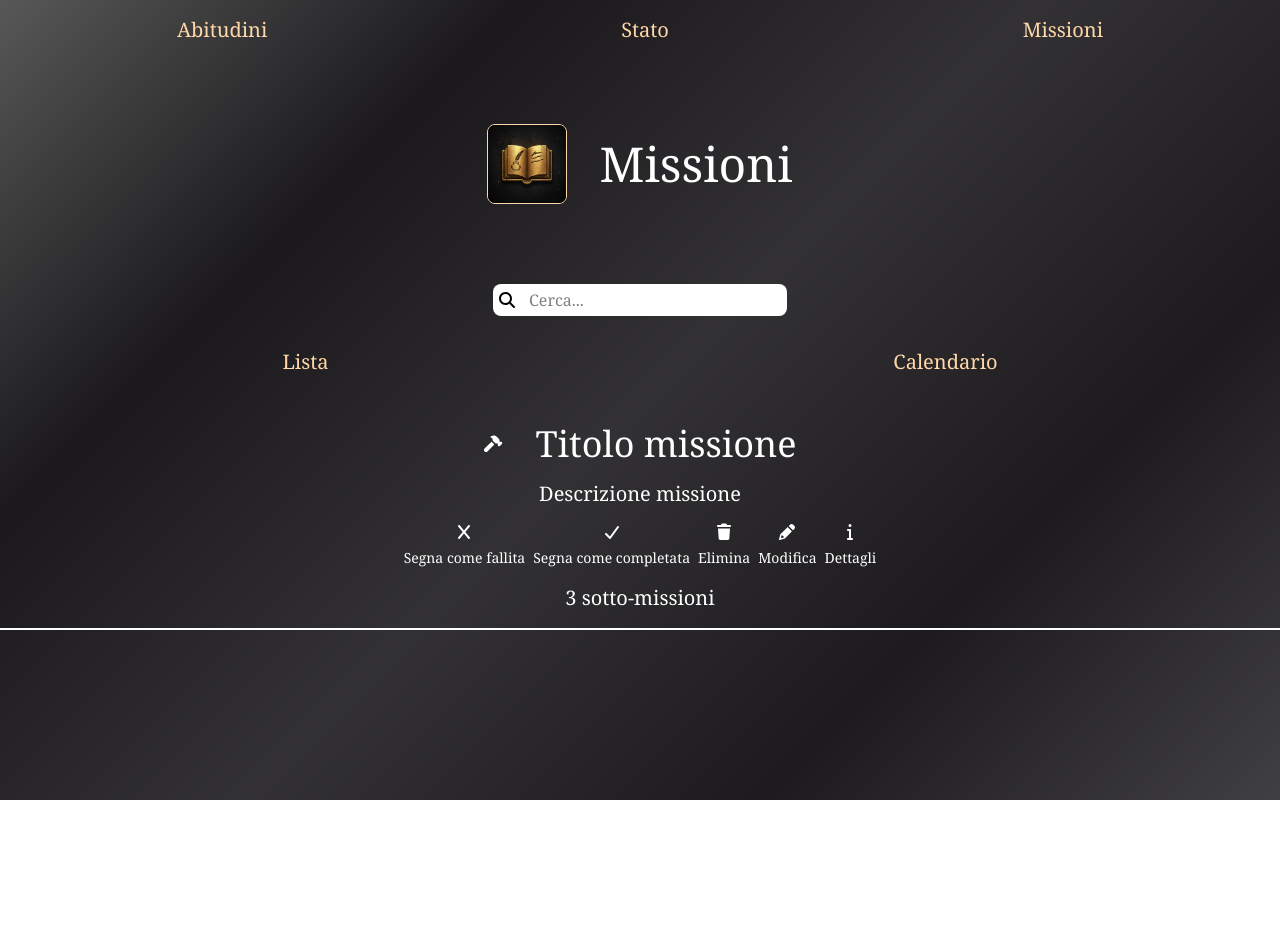
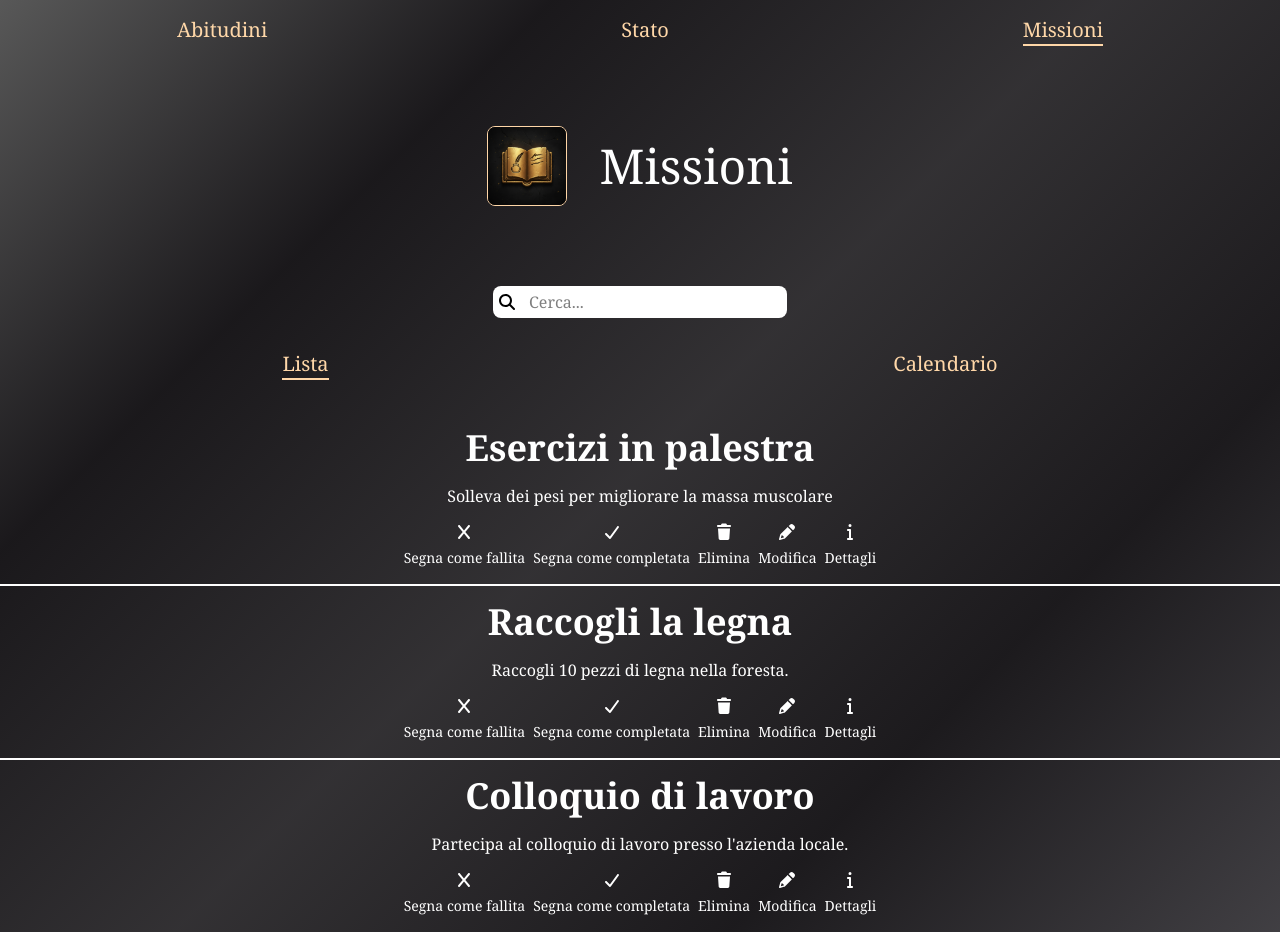
Before and after one commit to Davide-Ficocelli/grindborne, a React (Vite) app: page /quest-log/list in a window 1280 px wide. Before the commit the page ends 800 px from the top, so only its background shows below. Built offline with nearby package versions, Linux system fonts and the light colour scheme.

Commit message:
Design improvements

```diff
--- a/src/components/Attribute.tsx
+++ b/src/components/Attribute.tsx
@@ -23,14 +23,14 @@
 
   return (
     <dt className="flex flex-col gap-4 standard-font-size bottom-linear-gradient-border pb-4 after:from-[#ffffff] after:to-[#111]">
-      <div className="flex justify-between items-center w-screen px-4">
+      <div className="flex justify-between items-center w-full px-4">
         <div className="attribute-name-grid-area flex items-center justify-between gap-x-4">
           <Suspense fallback={<LoadingFallback />}>
             <StrengthIcon />
           </Suspense>
           <p className="text-start">Forza</p>
         </div>
-        <p className="text-end">1</p>
+        <p className="text-center">1</p>
       </div>
       <div className="w-full relative">
         <progress
--- a/src/components/Quest.tsx
+++ b/src/components/Quest.tsx
@@ -9,14 +9,29 @@
 } from "@fortawesome/free-solid-svg-icons";
 import { FontAwesomeIcon } from "@fortawesome/react-fontawesome";
 
-export default function Quest() {
+// Component representing a single quest
+
+interface QuestProps {
+  questTitle: string;
+  questDescription?: string;
+  questIcon?: string;
+  styles?: string;
+}
+
+export default function Quest(props: QuestProps) {
+  const { questTitle, questDescription, styles } = props;
+
   return (
-    <article className="flex flex-col gap-y-4 items-center p-4 border-b-2 border-white w-screen">
+    <article
+      className={`flex flex-col gap-y-4 items-center p-4 border-b-2 border-white w-screen ${styles}`}
+    >
       <div className="flex gap-x-8 items-center px-4">
-        <h2 className="order-1 h2-font-size">Titolo missione</h2>
-        <FontAwesomeIcon icon={faHammer} className="size-20" />
+        <h2 className="order-1 h2-font-size text-center font-semibold">
+          {questTitle}
+        </h2>
+        {/* <FontAwesomeIcon icon={faHammer} className="size-20" /> */}
       </div>
-      <p className="medium-font-size">Descrizione missione</p>
+      <p className="text-md text-center">{questDescription}</p>
       <nav
         aria-label="Actions"
         role="toolbar"
@@ -63,7 +78,7 @@
         </button>
       </nav>
 
-      <h3 className="text-center medium-font-size">3 sotto-missioni</h3>
+      {/* <h3 className="text-center medium-font-size">3 sotto-missioni</h3> */}
     </article>
   );
 }
--- a/src/index.css
+++ b/src/index.css
@@ -88,6 +88,8 @@
 body {
   overflow-x: hidden;
   margin: 0;
+  height: 100%;
+  min-height: 100vh;
   font-family: Georgia, "Times New Roman", Times, serif;
   /* background-color: #111; */
   color: #ffffff;
--- a/src/layout/Header.tsx
+++ b/src/layout/Header.tsx
@@ -10,16 +10,29 @@
 
   const { grinds, status, quests } = tHeaderNavigation;
 
+  const normalStyles =
+    "medium-font-size text-orange-200 hover:text-yellow-500 focus:text-yellow-500 hover:border-b-yellow-500 focus:border-b-yellow-500 hover:border-b-2 focus:border-b-2 transition-[border] duration-100 ease-in";
+  const activeStyles = `${normalStyles} border-b-orange-200 border-b-2`;
+
   return (
     <header className="py-4 w-screen">
       <nav className="flex w-full justify-around text-center">
-        <NavLink className="medium-font-size text-orange-200" to="grinds">
+        <NavLink
+          className={({ isActive }) => (isActive ? activeStyles : normalStyles)}
+          to="grinds"
+        >
           {grinds}
         </NavLink>
-        <NavLink className="medium-font-size text-orange-200" to="/">
+        <NavLink
+          className={({ isActive }) => (isActive ? activeStyles : normalStyles)}
+          to="/"
+        >
           {status}
         </NavLink>
-        <NavLink className="medium-font-size text-orange-200" to="quest-log">
+        <NavLink
+          className={({ isActive }) => (isActive ? activeStyles : normalStyles)}
+          to="quest-log/list"
+        >
           {quests}
         </NavLink>
       </nav>
--- a/src/layout/QuestLogLayout.tsx
+++ b/src/layout/QuestLogLayout.tsx
@@ -21,12 +21,12 @@
     }))
   );
 
+  const normalStyles =
+    "medium-font-size text-orange-200 hover:text-yellow-500 focus:text-yellow-500 hover:border-b-yellow-500 focus:border-b-yellow-500 hover:border-b-2 focus:border-b-2 transition-[border] duration-100 ease-in";
+  const activeStyles = `${normalStyles} border-b-orange-200 border-b-2`;
+
   return (
     <>
-      <style>
-        {`body {
-      height: 100vh;}`}
-      </style>
       <section
         aria-labelledby="quest-log-page"
         className="flex flex-col gap-y-4 items-center w-screen"
@@ -49,14 +49,24 @@
           />
           <FontAwesomeIcon
             icon={faMagnifyingGlass}
-            className="absolute left-1 bottom-2 text-black"
+            className="absolute left-1 bottom-2 text-black cursor-pointer hover:opacity-70"
           />
         </form>
         <nav className="py-4 w-screen flex justify-around text-center">
-          <NavLink to="list" className="medium-font-size text-orange-200">
+          <NavLink
+            to="list"
+            className={({ isActive }) =>
+              isActive ? activeStyles : normalStyles
+            }
+          >
             Lista
           </NavLink>
-          <NavLink to="calendar" className="medium-font-size text-orange-200">
+          <NavLink
+            to="calendar"
+            className={({ isActive }) =>
+              isActive ? activeStyles : normalStyles
+            }
+          >
             Calendario
           </NavLink>
         </nav>
--- a/src/pages/PlayerStatusPage.tsx
+++ b/src/pages/PlayerStatusPage.tsx
@@ -137,15 +137,13 @@
                 <Attribute />
               </Suspense>
             </dl>
-            <div
-              className={`small-font-size w-50 self-start flex items-center gap-x-2 md:pb-4 cursor-pointer focus:opacity-80 hover:opacity-80 ${classStyles.horizontalPadding}`}
-            >
+            <button className="small-font-size max-w-60 gap-x-2 self-start flex items-center justify-center pl-4 md:pb-4 cursor-pointer focus:opacity-80 hover:opacity-80">
               <FontAwesomeIcon
                 icon={faPlus}
                 className="border-2 rounded-xl p-1"
               />
-              <p>{addAttributeBtnLabel}</p>
-            </div>
+              <span className="w-full text-center">{addAttributeBtnLabel}</span>
+            </button>
           </section>
 
           <section
--- a/src/pages/QuestLogList.tsx
+++ b/src/pages/QuestLogList.tsx
@@ -8,11 +8,35 @@
   // Lazy load components
   const Quest = lazy(() => import("../components/Quest"));
 
+  const quests = [
+    {
+      key: "quest-1",
+      questTitle: "Esercizi in palestra",
+      questDescription: "Solleva dei pesi per migliorare la massa muscolare",
+    },
+    {
+      key: "quest-2",
+      questTitle: "Raccogli la legna",
+      questDescription: "Raccogli 10 pezzi di legna nella foresta.",
+    },
+    {
+      key: "quest-3",
+      questTitle: "Colloquio di lavoro",
+      questDescription:
+        "Partecipa al colloquio di lavoro presso l'azienda locale.",
+    },
+  ];
+
   return (
     <>
       <Suspense fallback={<LoadingFallback />}>
         <section>
-          <Quest />
+          {/* Render quests from array and removes bottom border to the last one */}
+          {quests.map((quest, _, quests) => {
+            if (quests.indexOf(quest) === quests.length - 1)
+              return <Quest {...quest} styles="border-none" />;
+            else return <Quest {...quest} />;
+          })}
         </section>
       </Suspense>
     </>
```
